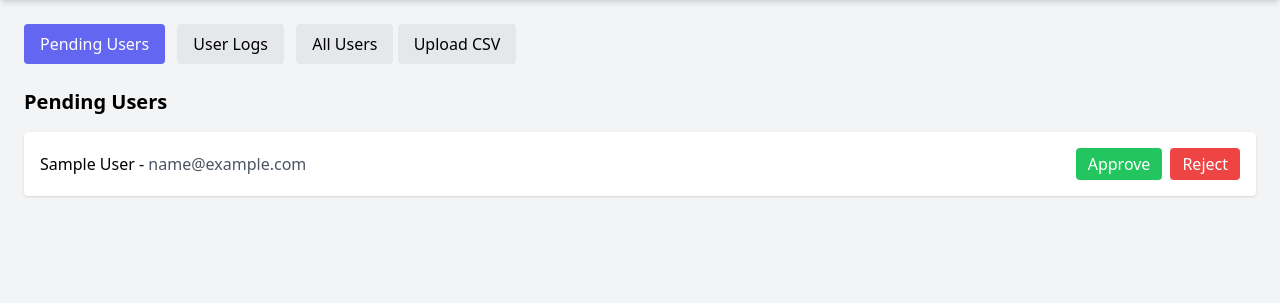
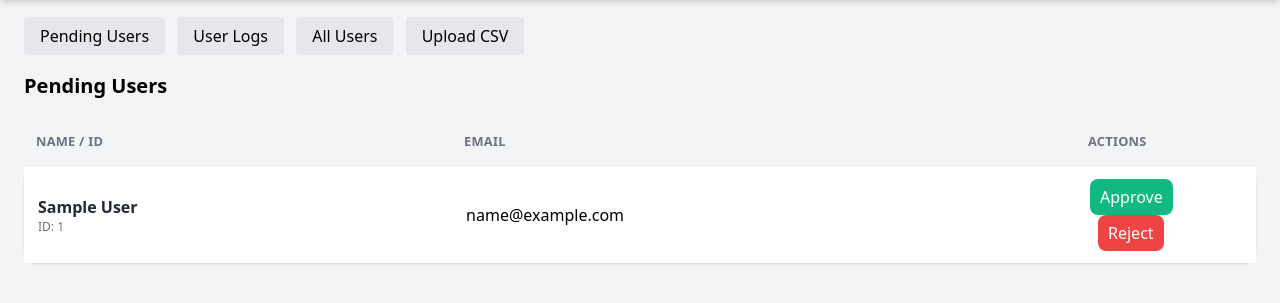
Before and after one commit to Manutechguru/Final_UI, a FastAPI app: template landing_page_app/templates/admindashboard.html in a window 1280 px wide. Shown: the part 72-375 px from the top of the page. Run offline with FastAPI, Linux system fonts and the light colour scheme; the template is opened without the code that fills it: most values are stand-ins (such as "Sample title", 1, 10 or a date in 2020); some libraries are stand-ins or nearby versions.

Commit message:
Improved Admin Dashboard UI/UX, fixed CSV upload messages, and tab persistence

```diff
--- a/alembic.ini
+++ b/alembic.ini
@@ -84,7 +84,7 @@
 # database URL.  This is consumed by the user-maintained env.py script only.
 # other means of configuring database URLs may be customized within the env.py
 # file.
-sqlalchemy.url = postgresql+psycopg2://postgres@localhost:5432/teetli_db
+sqlalchemy.url = postgresql+psycopg2://postgres:postgres@127.0.0.1:5432/mydb
 
 
 [post_write_hooks]
--- a/landing_page_app/database.py
+++ b/landing_page_app/database.py
@@ -1,8 +1,8 @@
-# landing_page_app/database.py
 from sqlalchemy import create_engine
 from sqlalchemy.orm import sessionmaker, declarative_base
 
-DATABASE_URL = "postgresql+psycopg2://postgres@localhost:5432/teetli_db"
+# Use your real DB name: mydb
+DATABASE_URL = "postgresql+psycopg2://postgres:postgres@127.0.0.1:5432/mydb"
 
 engine = create_engine(DATABASE_URL, pool_pre_ping=True)
 SessionLocal = sessionmaker(autocommit=False, autoflush=False, bind=engine)
--- a/landing_page_app/static/css/admin.css
+++ b/landing_page_app/static/css/admin.css
@@ -14,3 +14,24 @@
 
 .text-green-600 { font-weight: 600; }
 .text-red-600 { font-weight: 600; }
+<head>
+  ...
+  <link rel="stylesheet" href="{{ url_for('static', path='css/admin.css') }}">
+  <style>
+    /* Paste the custom styles here */
+    .card { background:#fff; border-radius:10px; box-shadow:0 1px 2px rgba(0,0,0,.06); }
+    .section { margin-bottom:18px; }
+    .heading { font-size:1.125rem; font-weight:600; margin-bottom:12px; color:#111827; }
+    .list { width:100%; border-collapse:separate; border-spacing:0 8px; }
+    .list thead th { font-size:.8rem; text-transform:uppercase; letter-spacing:.02em; color:#6b7280; text-align:left; padding:8px 12px; }
+    .row { background:#fff; }
+    .row td { padding:12px 14px; vertical-align:middle; }
+    .pill { font-size:.75rem; padding:4px 8px; border-radius:9999px; background:#eef2ff; color:#4338ca; }
+    .btn { display:inline-block; padding:6px 10px; border-radius:8px; font-weight:500; text-decoration:none; }
+    .btn-approve { background:#10b981; color:#fff; } .btn-approve:hover { background:#0ea371; }
+    .btn-reject  { background:#ef4444; color:#fff; } .btn-reject:hover  { background:#d63b3b; }
+    .empty { color:#6b7280; background:#f9fafb; border:1px dashed #e5e7eb; padding:16px; border-radius:10px; text-align:center; }
+    .toolbar { display:flex; gap:10px; align-items:center; margin-bottom:10px; }
+    .count { color:#6b7280; font-size:.9rem; }
+  </style>
+</head>
--- a/landing_page_app/templates/admindashboard.html
+++ b/landing_page_app/templates/admindashboard.html
@@ -1,18 +1,43 @@
 <!DOCTYPE html>
 <html lang="en">
 <head>
-    <meta charset="UTF-8">
-    <meta name="viewport" content="width=device-width, initial-scale=1.0">
+  <meta charset="UTF-8" />
+  <meta name="viewport" content="width=device-width, initial-scale=1.0"/>
   <title>Admin Dashboard</title>
 
-    <!-- Tailwind -->
+  <!-- Tailwind (optional; UI also works without it) -->
   <script src="https://cdn.tailwindcss.com"></script>
 
-    <!-- Custom CSS -->
-    <link rel="stylesheet" href="{{ url_for('static', path='css/admin.css') }}">
+  <!-- Your app CSS -->
+  <link rel="stylesheet" href="{{ url_for('static', path='css/admin.css') }}"/>
+
+  <style>
+    /* ---------- Logs table spacing ---------- */
+    .user-logs table { width: 100%; border-collapse: separate; border-spacing: 28px 0; }
+    .user-logs th, .user-logs td { padding: 6px 0; border-bottom: 1px solid #eee; text-align: left; vertical-align: middle; }
+    .user-logs th { background: #f7f7f7; }
+    .col-id { text-align: center; width: 80px; }
+    .nowrap { white-space: nowrap; }
+
+    /* ---------- Pending users polished table ---------- */
+    .list { width:100%; border-collapse:separate; border-spacing:0 8px; }
+    .list thead th {
+      font-size:.8rem; text-transform:uppercase; letter-spacing:.02em;
+      color:#6b7280; text-align:left; padding:8px 12px;
+    }
+    .row { background:#fff; border-radius:12px; }
+    .row td { padding:12px 14px; vertical-align:middle; }
+    .btn { display:inline-block; padding:6px 10px; border-radius:8px; font-weight:500; text-decoration:none; }
+    .btn-approve { background:#10b981; color:#fff; } .btn-approve:hover { background:#0ea371; }
+    .btn-reject  { background:#ef4444; color:#fff; } .btn-reject:hover  { background:#d63b3b; }
+    .empty { color:#6b7280; background:#f9fafb; border:1px dashed #e5e7eb; padding:16px; border-radius:10px; text-align:center; }
+
+    /* ---------- Tabs: active visual ---------- */
+    .tab-btn.active { background:#4f46e5; color:#fff; }
+  </style>
 </head>
+
 <body class="bg-gray-100 font-sans">
-
   <!-- HEADER -->
   <header class="bg-indigo-600 text-white p-4 flex justify-between items-center shadow-md">
     <h1 class="text-2xl font-bold">Admin Dashboard</h1>
@@ -21,78 +46,106 @@
 
   <!-- MAIN CONTENT -->
   <main class="p-6">
-        <!-- Tabs -->
-        <div class="mb-6">
-            <button onclick="showTab('pending', event)" class="tab-btn bg-indigo-500 text-white px-4 py-2 rounded mr-2">Pending Users</button>
-            <button onclick="showTab('logs', event)" class="tab-btn bg-gray-200 px-4 py-2 rounded mr-2">User Logs</button>
-            <button onclick="showTab('allusers', event)" class="tab-btn bg-gray-200 px-4 py-2 rounded">All Users</button>
-            <button onclick="showTab('uploadcsv', event)" class="tab-btn bg-gray-200 px-4 py-2 rounded">Upload CSV</button>
+    <!-- Tabs (use anchors so reload/bookmark keeps current tab) -->
+    <div class="mb-6 space-x-2">
+      <a href="/admin?tab=pending"   class="tab-btn px-4 py-2 rounded {{ 'active' if active_tab=='pending' else 'bg-gray-200' }}">Pending Users</a>
+      <a href="/admin?tab=logs"      class="tab-btn px-4 py-2 rounded {{ 'active' if active_tab=='logs' else 'bg-gray-200' }}">User Logs</a>
+      <a href="/admin?tab=allusers"  class="tab-btn px-4 py-2 rounded {{ 'active' if active_tab=='allusers' else 'bg-gray-200' }}">All Users</a>
+      <a href="/admin?tab=uploadcsv" class="tab-btn px-4 py-2 rounded {{ 'active' if active_tab=='uploadcsv' else 'bg-gray-200' }}">Upload CSV</a>
     </div>
 
-        <!-- Pending Users -->
-        <div id="pending" class="tab-content">
+    <!-- ================== PENDING USERS ================== -->
+    <section id="pending" class="tab-content {{ '' if active_tab=='pending' else 'hidden' }}">
       <h2 class="text-xl font-semibold mb-4">Pending Users</h2>
       {% if pending_users %}
-                <ul class="space-y-3">
-                    {% for user in pending_users %}
-                        <li class="bg-white p-4 rounded shadow flex justify-between items-center">
-                            <div>
-                                <span class="font-medium">{{ user.full_name }}</span> - <span class="text-gray-600">{{ user.email }}</span>
-                            </div>
-                            <div class="flex space-x-2">
-                                <form method="post" action="/admin/approve/{{ user.id }}">
-                                    <button type="submit" class="bg-green-500 hover:bg-green-600 text-white px-3 py-1 rounded">Approve</button>
-                                </form>
-                                <form method="post" action="/admin/reject/{{ user.id }}">
-                                    <button type="submit" class="bg-red-500 hover:bg-red-600 text-white px-3 py-1 rounded">Reject</button>
-                                </form>
-                            </div>
-                        </li>
-                    {% endfor %}
-                </ul>
-            {% else %}
-                <p class="text-gray-500">No pending users.</p>
-            {% endif %}
-        </div>
-
-        <!-- User Logs -->
-        <div id="logs" class="tab-content hidden">
-            <h2 class="text-xl font-semibold mb-4">User Logs</h2>
-            {% if user_logs %}
-                <div class="overflow-x-auto">
-                    <table class="min-w-full bg-white shadow rounded">
+        <table class="list">
           <thead>
-                            <tr class="bg-indigo-500 text-white">
-                                <th class="px-4 py-2">User ID</th>
-                                <th class="px-4 py-2">Action</th>
-                                <th class="px-4 py-2">Timestamp</th>
+            <tr>
+              <th>Name / ID</th>
+              <th>Email</th>
+              <th style="width:180px;">Actions</th>
             </tr>
           </thead>
           <tbody>
-                            {% for log in user_logs %}
-                                <tr class="border-b">
-                                    <td class="px-4 py-2">{{ log.user_id }}</td>
-                                    <td class="px-4 py-2">{{ log.action }}</td>
-                                    <td class="px-4 py-2">{{ log.timestamp }}</td>
+            {% for user in pending_users %}
+              <tr class="row shadow">
+                <td>
+                  <div class="font-semibold text-gray-800">{{ user.full_name }}</div>
+                  <div class="text-xs text-gray-500">ID: {{ user.id }}</div>
+                </td>
+                <td>{{ user.email }}</td>
+                <td>
+                  <form method="post" action="/admin/approve/{{ user.id }}" style="display:inline;">
+                    <button type="submit" class="btn btn-approve">Approve</button>
+                  </form>
+                  <form method="post" action="/admin/reject/{{ user.id }}" style="display:inline; margin-left:8px;">
+                    <button type="submit" class="btn btn-reject">Reject</button>
+                  </form>
+                </td>
               </tr>
             {% endfor %}
           </tbody>
         </table>
+      {% else %}
+        <div class="empty">No pending users.</div>
+      {% endif %}
+    </section>
+
+    <!-- ================== USER LOGS ================== -->
+    <section id="logs" class="tab-content {{ '' if active_tab=='logs' else 'hidden' }}">
+      <h2 class="text-xl font-semibold mb-4">User Logs (last 2 days)</h2>
+
+      <div class="user-logs">
+        <table>
+          <thead>
+            <tr>
+              <th class="col-id">User<br/>ID</th>
+              <th>Username</th>
+              <th>Action</th>
+              <th>Timestamp</th>
+            </tr>
+          </thead>
+          <tbody>
+            {% if user_logs %}
+              {% for row in user_logs %}
+                <tr>
+                  <td class="col-id">{{ row.user_id }}</td>
+                  <td>{{ row.username }}</td>
+                  <td>{{ row.action }}</td>
+                  <td class="nowrap">{{ row.timestamp }}</td>
+                </tr>
+              {% endfor %}
+            {% else %}
+              <tr>
+                <td colspan="4" style="text-align:center; padding:14px;">No logs in the last 2 days.</td>
+              </tr>
+            {% endif %}
+          </tbody>
+        </table>
+
+        <!-- Load more (keeps you on logs tab) -->
+        <div class="text-center mt-3">
+          <form method="get" action="/admin">
+            <input type="hidden" name="tab" value="logs"/>
+            <input type="hidden" name="log_skip" value="{{ log_skip + log_limit }}"/>
+            <input type="hidden" name="log_limit" value="{{ log_limit }}"/>
+            <button type="submit" class="px-3 py-1 rounded bg-gray-200 hover:bg-gray-300">Load more</button>
+          </form>
         </div>
-            {% else %}
-                <p class="text-gray-500">No logs yet.</p>
-            {% endif %}
       </div>
+    </section>
 
-        <!-- All Users -->
-        <div id="allusers" class="tab-content hidden">
+    <!-- ================== ALL USERS ================== -->
+    <section id="allusers" class="tab-content {{ '' if active_tab=='allusers' else 'hidden' }}">
       <h2 class="text-xl font-semibold mb-4">All Users</h2>
       {% if all_users %}
         <ul class="space-y-3">
           {% for user in all_users %}
             <li class="bg-white p-4 rounded shadow flex justify-between items-center">
               <div>
-                                <span class="font-medium">{{ user.full_name }}</span> - <span class="text-gray-600">{{ user.email }}</span> - <span class="text-sm text-gray-400">{{ user.role }}</span>
+                <span class="font-medium">{{ user.full_name }}</span> -
+                <span class="text-gray-600">{{ user.email }}</span> -
+                <span class="text-sm text-gray-400">{{ user.role }}</span>
               </div>
               <div>
                 <form method="post" action="/admin/remove/{{ user.id }}">
@@ -105,12 +158,12 @@
       {% else %}
         <p class="text-gray-500">No users available.</p>
       {% endif %}
-        </div>
+    </section>
 
-        <div id="uploadcsv" class="tab-content hidden">
+    <!-- ================== UPLOAD CSV ================== -->
+    <section id="uploadcsv" class="tab-content {{ '' if active_tab=='uploadcsv' else 'hidden' }}">
       <h2 class="text-xl font-semibold mb-4">Upload Candidates CSV</h2>
 
-            <!-- Success/Error message -->
       {% if msg %}
         <p class="text-green-600 font-medium mb-4">{{ msg }}</p>
       {% endif %}
@@ -119,22 +172,12 @@
       {% endif %}
 
       <form method="post" action="/admin/upload-csv" enctype="multipart/form-data" class="bg-white p-6 rounded shadow-md">
-                <input type="file" name="csv_file" accept=".csv" required
-                       class="border p-2 rounded w-full mb-4">
-                <button type="submit"
-                        class="bg-indigo-600 hover:bg-indigo-700 text-white px-4 py-2 rounded">
-                    Upload CSV
-                </button>
+        <input type="file" name="csv_file" accept=".csv" required class="border p-2 rounded w-full mb-4">
+        <button type="submit" class="bg-indigo-600 hover:bg-indigo-700 text-white px-4 py-2 rounded">Upload CSV</button>
       </form>
 
-            {% if msg %}
-            <p class="text-green-600 font-medium mb-4">{{ msg }}</p>
-            {% endif %}
-            {% if error %}
-            <p class="text-red-600 font-medium mb-4">{{ error }}</p>
-            {% endif %}
       {% if duplicates %}
-            <div class="bg-yellow-100 border-l-4 border-yellow-500 text-yellow-700 p-4 mb-4">
+        <div class="bg-yellow-100 border-l-4 border-yellow-500 text-yellow-700 p-4 mb-4 mt-4">
           <p class="font-semibold">These candidates were skipped (already exist):</p>
           <ul class="list-disc list-inside">
             {% for name in duplicates %}
@@ -143,12 +186,20 @@
           </ul>
         </div>
       {% endif %}
-
-        </div>
-
+    </section>
   </main>
 
-    <!-- JS -->
+  <!-- Your app JS -->
   <script src="{{ url_for('static', path='js/admin.js') }}"></script>
+
+  <!-- If you still use showTab() in admin.js, this keeps server-selected tab visible on load -->
+  <script>
+    (function () {
+      var active = "{{ active_tab|default('pending') }}";
+      if (typeof showTab === "function") {
+        showTab(active);
+      }
+    })();
+  </script>
 </body>
 </html>
```
Also changed, not shown: landing_page_app/routers/admin.py (+143 -27 lines), landing_page_app/routers/uploadCSV.py (+16 -11 lines), landing_page_app/templates/user_logs.html (added, +85 -0 lines), landing_page_app/routers/pages.py (line endings or trailing spaces), 1 other file. Lines whose indentation alone changed are shown as unchanged.
